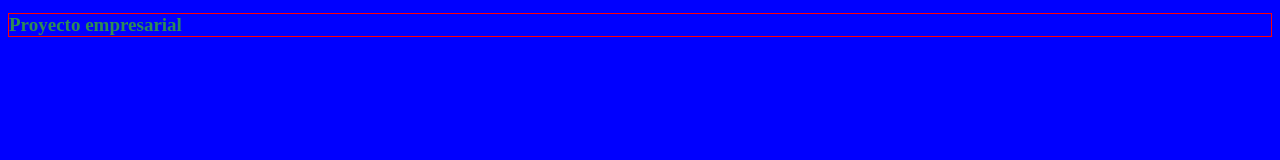
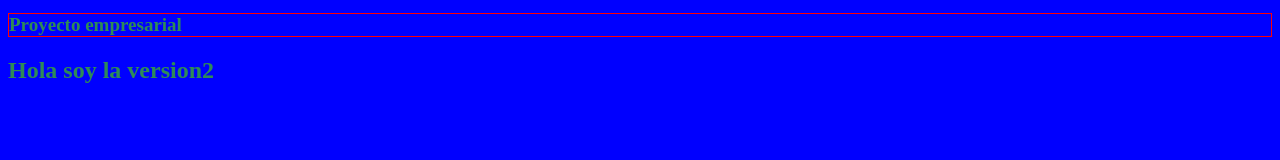
Before and after one commit to alejandro-simon/CursoGit, a plain HTML site: page index.html in a window 1280 px wide. Drawn offline with Linux system fonts and the light colour scheme.

Commit message:
Añadido un h2

```diff
--- a/index.html
+++ b/index.html
@@ -9,6 +9,7 @@
 </head>
 <body>
     <h1>Proyecto empresarial</h1>
+    <h2>Hola soy la version2</h2>
 
 </body>
 </html>
```
